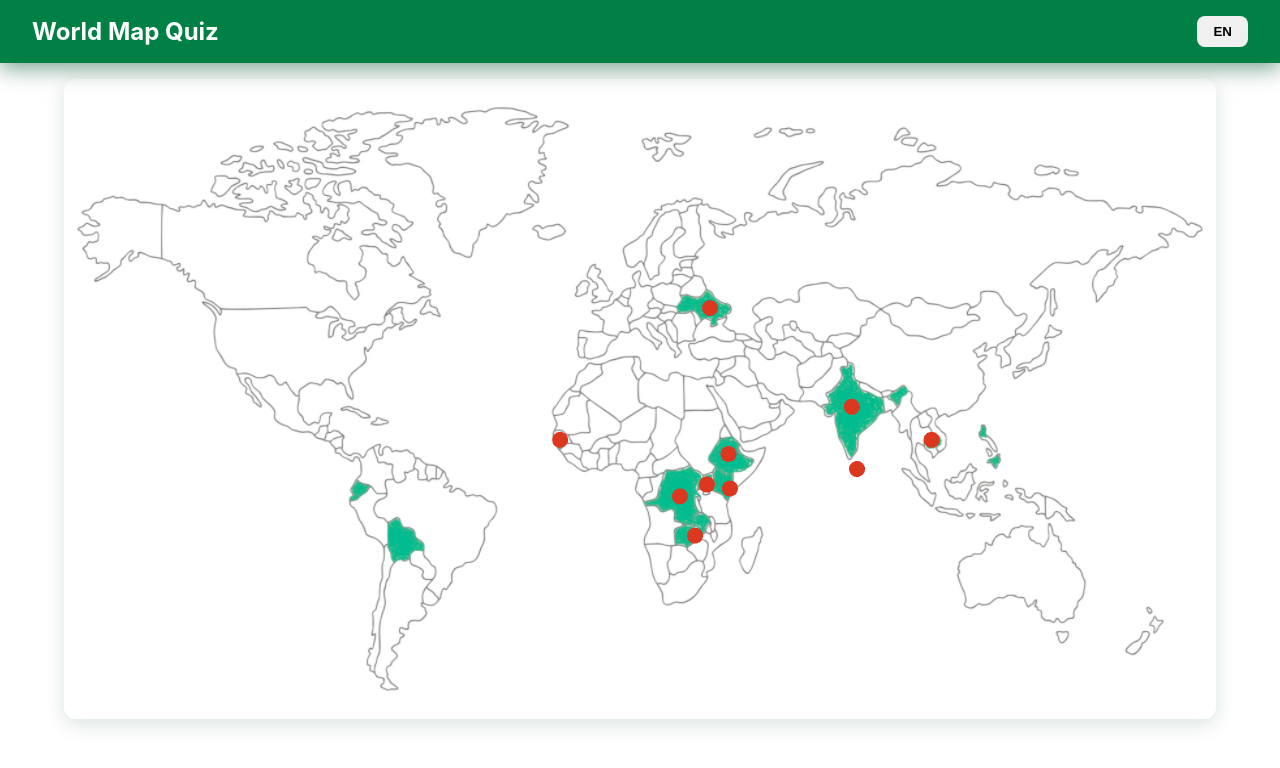
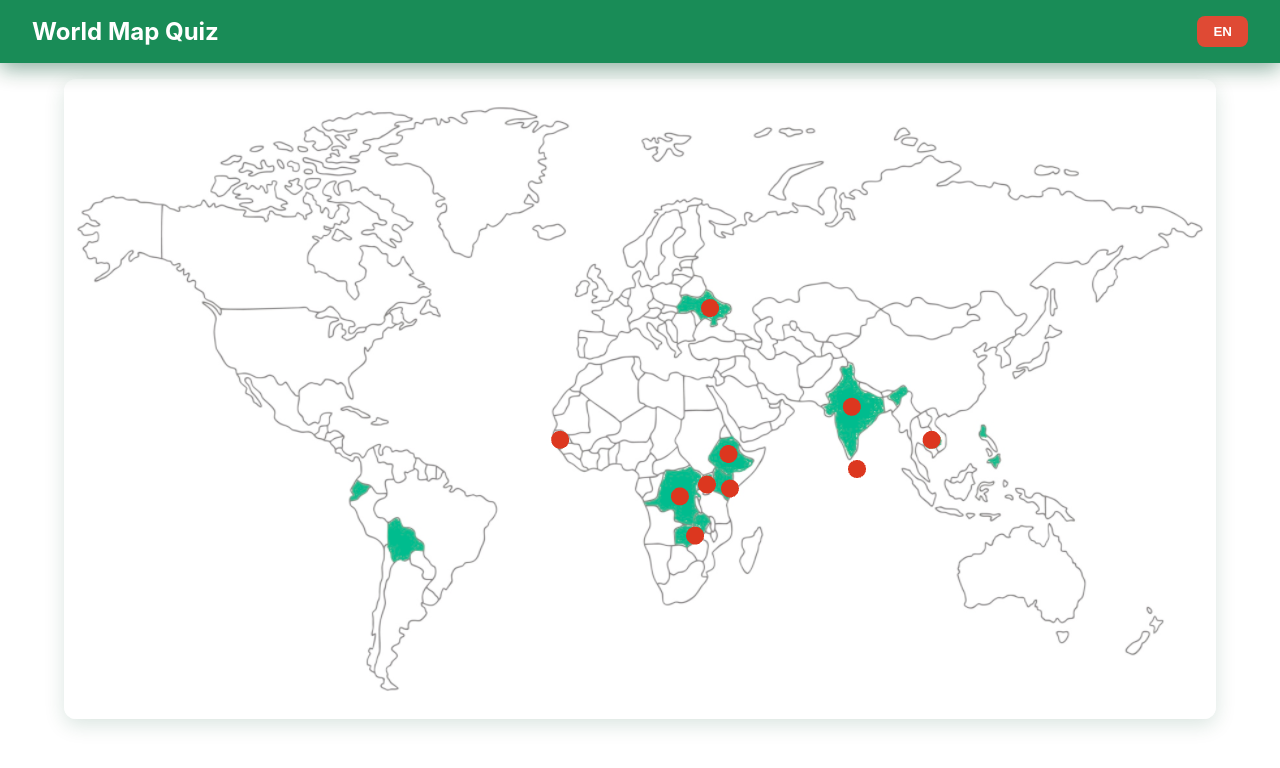
Before and after one commit to madamsetty/worldmap-quiz, a Vue app: page / in a window 1280 px wide. Shown: the top 768 px of the page. Built offline with nearby package versions, Linux system fonts and the light colour scheme.

Commit message:
Changed i18n button color

```diff
--- a/src/App.vue
+++ b/src/App.vue
@@ -75,6 +75,7 @@ body {
   position: sticky;
   top: 0;
   background-color: #008045;
+  opacity: 0.9;
   z-index: 10;
   box-shadow: 0 6px 20px rgba(0, 80, 45, 0.5);
 }
@@ -82,18 +83,21 @@ body {
 .menu h1 {
   margin: 0;
   font-size: 1.5rem;
+  color: ##FFFFFF;
 }
 
 .menu button {
   padding: 0.5rem 1rem;
   border: none;
-  background-color: #f0f0f0;
+  background-color: #dc371f;
   border-radius: 8px;
   cursor: pointer;
   font-weight: bold;
+  color: #FFFFFF;
 }
 
 .menu button:hover {
   background-color: #e0e0e0;
+  color: #000000;
 }
 </style>
--- a/src/components/QuizModal.vue
+++ b/src/components/QuizModal.vue
@@ -77,7 +77,7 @@ watch(() => props.visible, (val) => {
   if (val && isYouTubeVideo.value) {
     const videoId =
       props.videoUrl.match(/(?:v=|\/)([0-9A-Za-z_-]{11})/)?.[1] ?? ''
-    youTubeEmbedUrl.value = `https://www.youtube.com/embed/${videoId}?autoplay=1&mute=1`
+    youTubeEmbedUrl.value = `https://www.youtube.com/embed/${videoId}?autoplay=1&mute=1&controls=0&modestbranding=1&rel=0`
   } else {
     youTubeEmbedUrl.value = ''
   }
--- a/src/components/WorldMap.vue
+++ b/src/components/WorldMap.vue
@@ -96,7 +96,7 @@ function renderMarkers() {
     const x = (u - 0.5) * mapWidth
     const y = (0.5 - v) * mapHeight
 
-    const markerGeometry = new THREE.CircleGeometry(8, 32)
+    const markerGeometry = new THREE.CircleGeometry(9, 32)
 
     const colorMap = {
       education: 0x2e86de,
@@ -123,7 +123,7 @@ function renderMarkers() {
     const tooltipTexture = new THREE.CanvasTexture(canvas)
     const tooltipMaterial = new THREE.SpriteMaterial({ map: tooltipTexture })
     const tooltip = new THREE.Sprite(tooltipMaterial)
-    tooltip.scale.set(80, 20, 1)
+    tooltip.scale.set(120, 30, 1)
     tooltip.position.set(x, y + 20, 1.1)
     tooltip.visible = false
     scene.add(tooltip)
```
